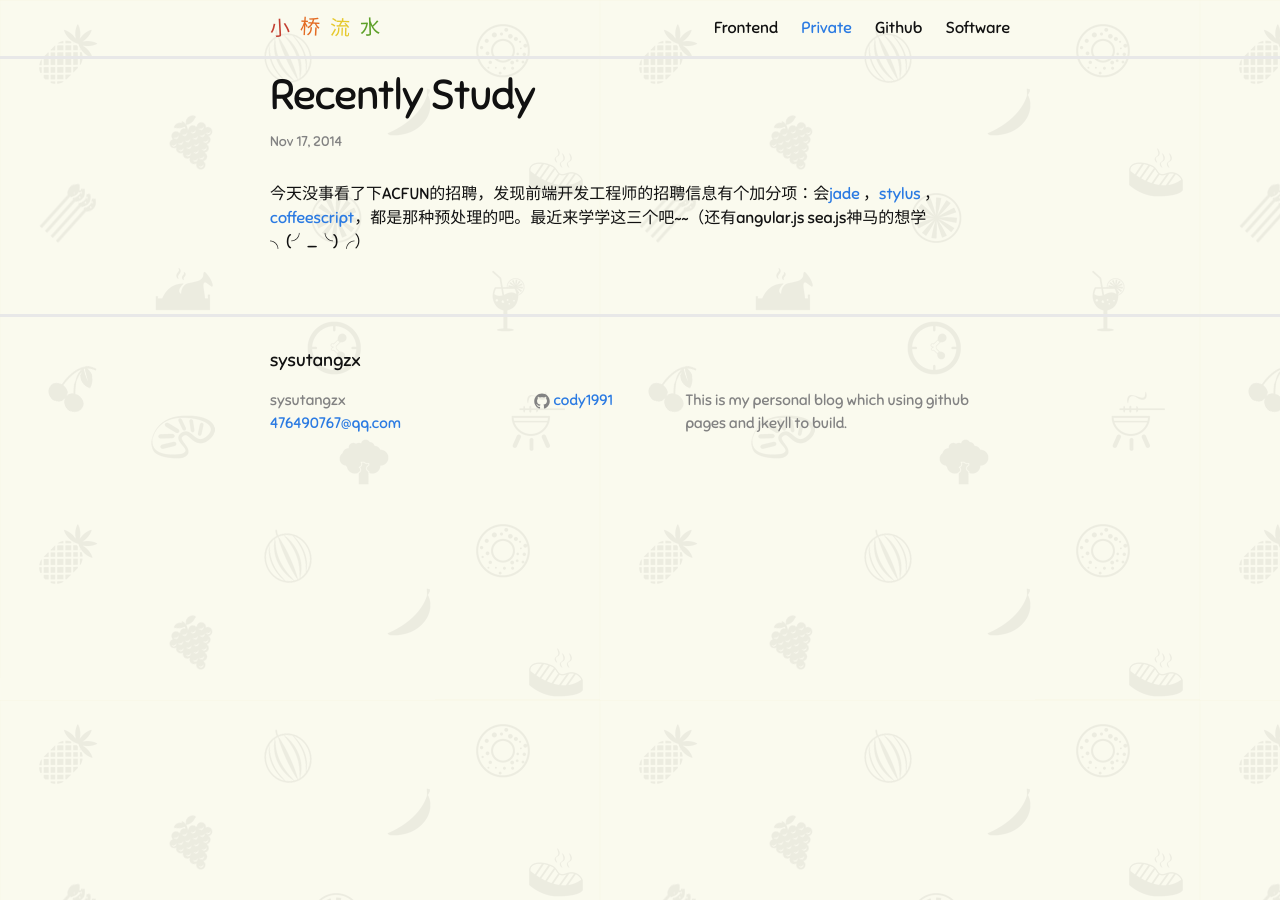
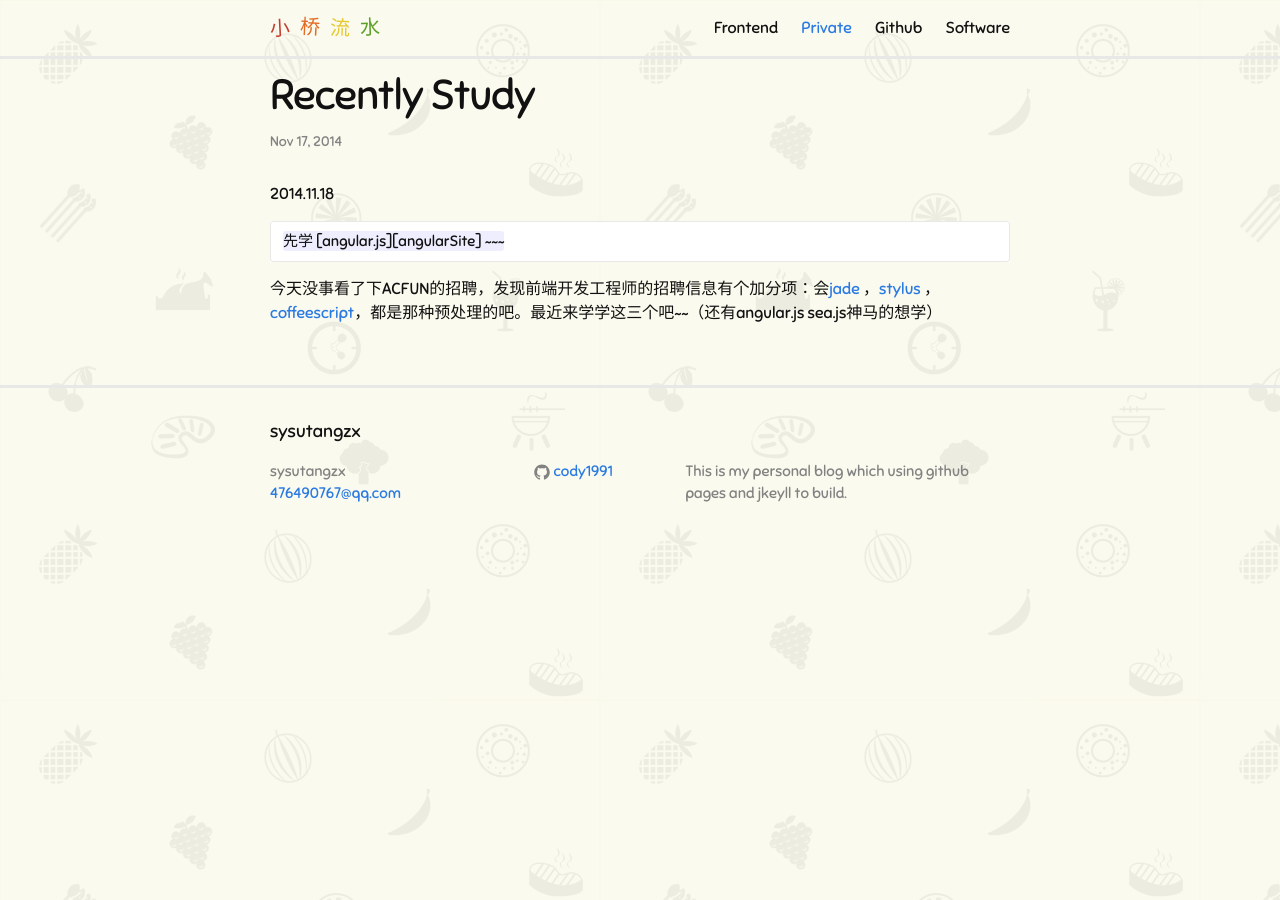
Before and after one commit to luojiyin1987/sysutangzxBlog, a Jekyll site: the page built from _posts/2014-11-17-recently-study.markdown, in a window 1280 px wide. Built offline with Jekyll 4.4.1, drawn with Linux system fonts in a browser that asks for light colours; comment, search, counter and statistics services are not loaded.

Commit message:
no message

```diff
--- a/_posts/2014-11-17-recently-study.markdown
+++ b/_posts/2014-11-17-recently-study.markdown
@@ -5,8 +5,14 @@ date:   2014-11-17 14:25:00
 category: private
 ---
 
-今天没事看了下ACFUN的招聘，发现前端开发工程师的招聘信息有个加分项：会[jade][jadesite] ，[stylus][stylussite] ，[coffeescript][coffeescriptsite]，都是那种预处理的吧。最近来学学这三个吧~~（还有angular.js sea.js神马的想学 ╮(╯_╰)╭）
+2014.11.18
 
+	先学 [angular.js][angularSite] ~~~
+
+今天没事看了下ACFUN的招聘，发现前端开发工程师的招聘信息有个加分项：会[jade][jadesite] ，[stylus][stylussite] ，[coffeescript][coffeescriptsite]，都是那种预处理的吧。最近来学学这三个吧~~（还有angular.js sea.js神马的想学）
+
+
+[angularSite]:http://woxx.sinaapp.com/
 [jadesite]:http://jade-lang.com/
 [stylussite]:http://learnboost.github.io/stylus/
 [coffeescriptsite]:http://coffeescript.org/
```
